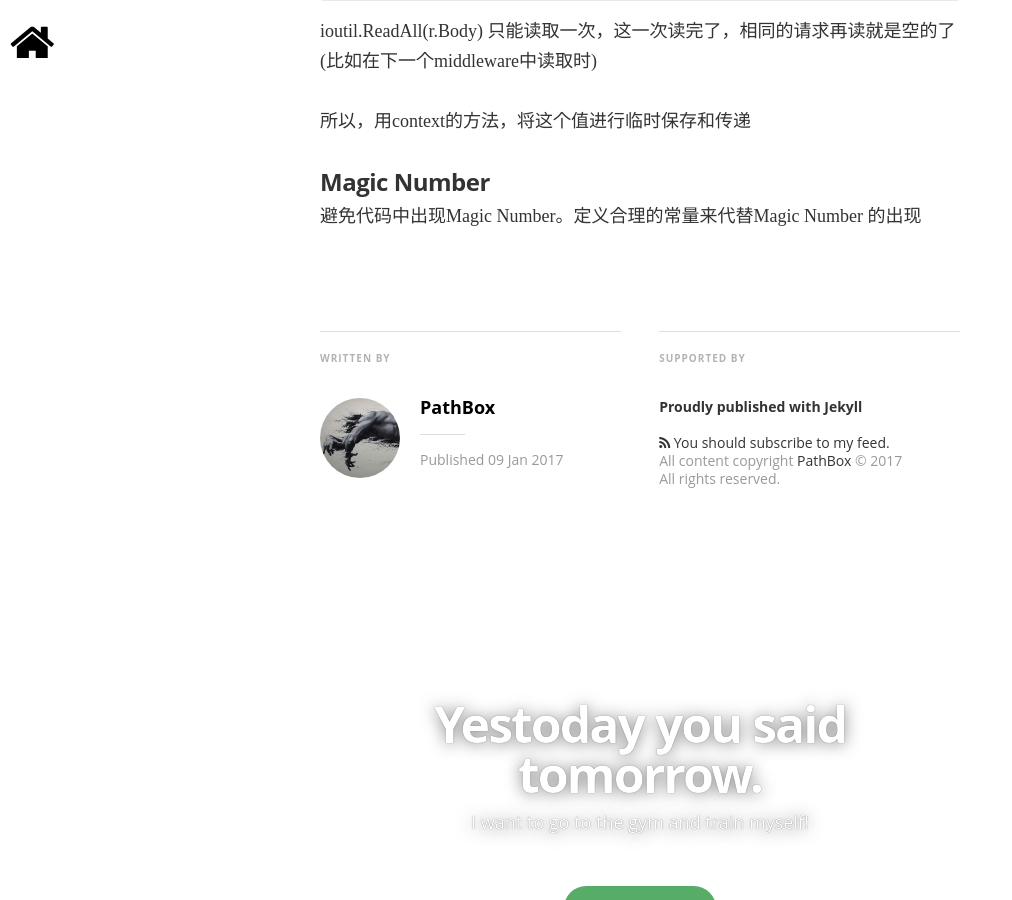
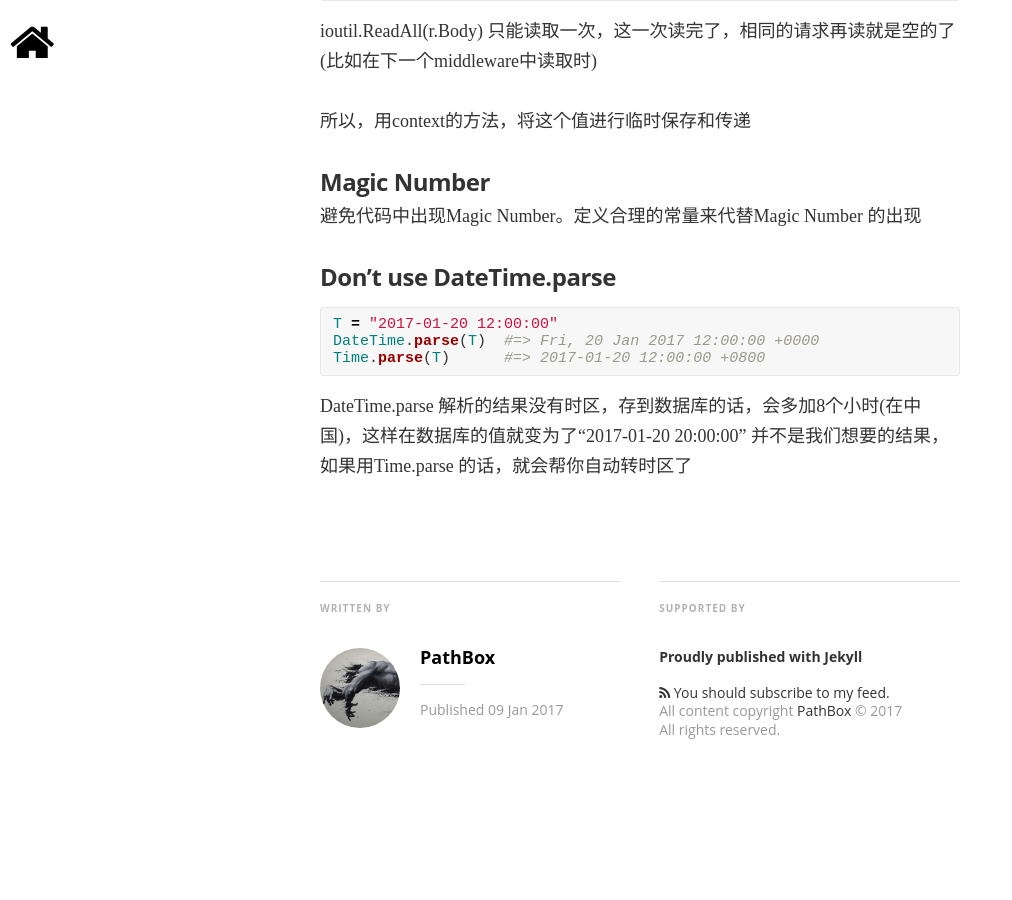
Before and after one commit to pathbox/pathbox.github.io, a Jekyll site: the page built from _posts/2017-01-08-work-summary-in-Udesk-one.md, in a window 1280 px wide and 900 px high, scrolled down 2420 px. Shown: the whole window, without its empty margins (0-1012 px from the left). Built offline with Jekyll 4.4.1, drawn with Linux system fonts in a browser that asks for light colours; nearby versions of some CDN libraries; some web fonts are replaced; comment, search, counter and statistics services are not loaded.

Commit message:
Don't use DateTime.parse

````diff
--- a/_posts/2017-01-08-work-summary-in-Udesk-one.md
+++ b/_posts/2017-01-08-work-summary-in-Udesk-one.md
@@ -80,3 +80,14 @@
 ##### Magic Number
 
 避免代码中出现Magic Number。定义合理的常量来代替Magic Number 的出现
+
+##### Don't use DateTime.parse
+
+```ruby
+T = "2017-01-20 12:00:00"
+DateTime.parse(T)  #=> Fri, 20 Jan 2017 12:00:00 +0000
+Time.parse(T)      #=> 2017-01-20 12:00:00 +0800
+```
+
+DateTime.parse 解析的结果没有时区，存到数据库的话，会多加8个小时(在中国)，这样在数据库的值就变为了“2017-01-20 20:00:00”
+并不是我们想要的结果，如果用Time.parse 的话，就会帮你自动转时区了
````
